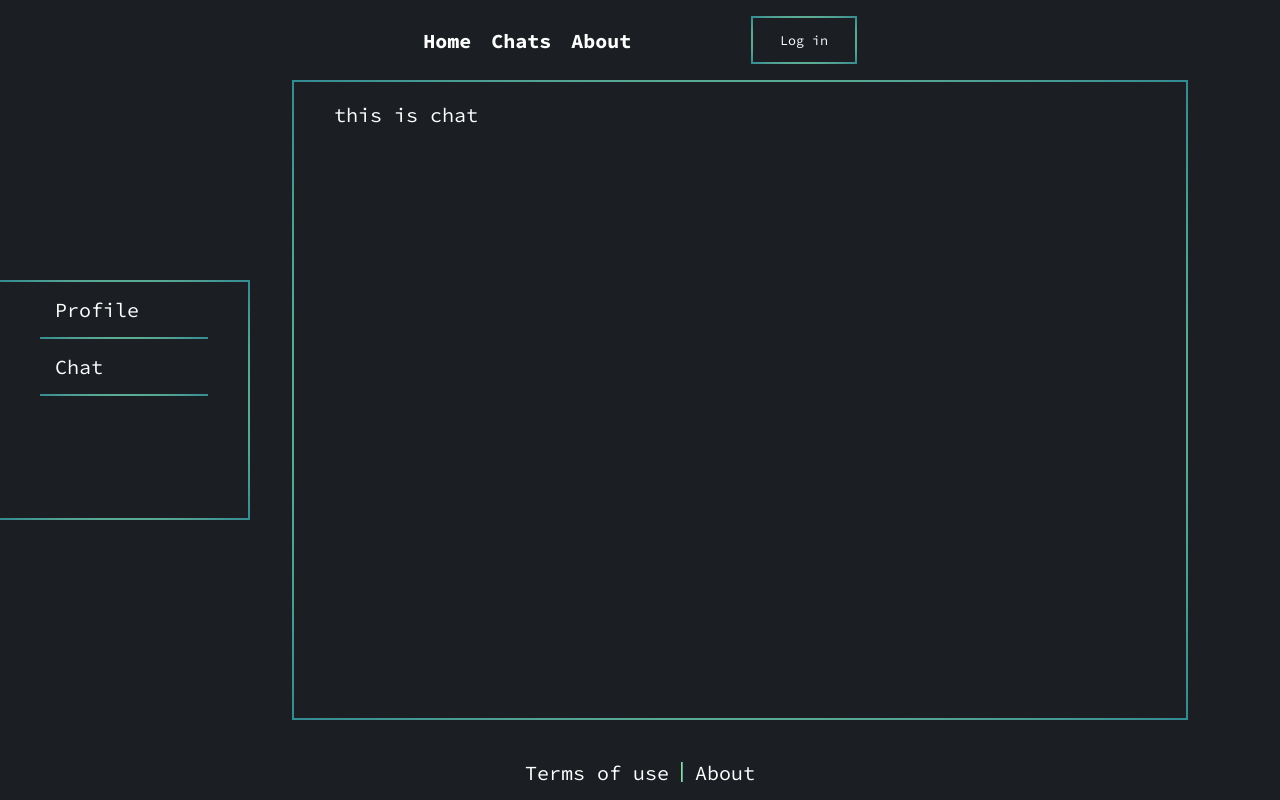
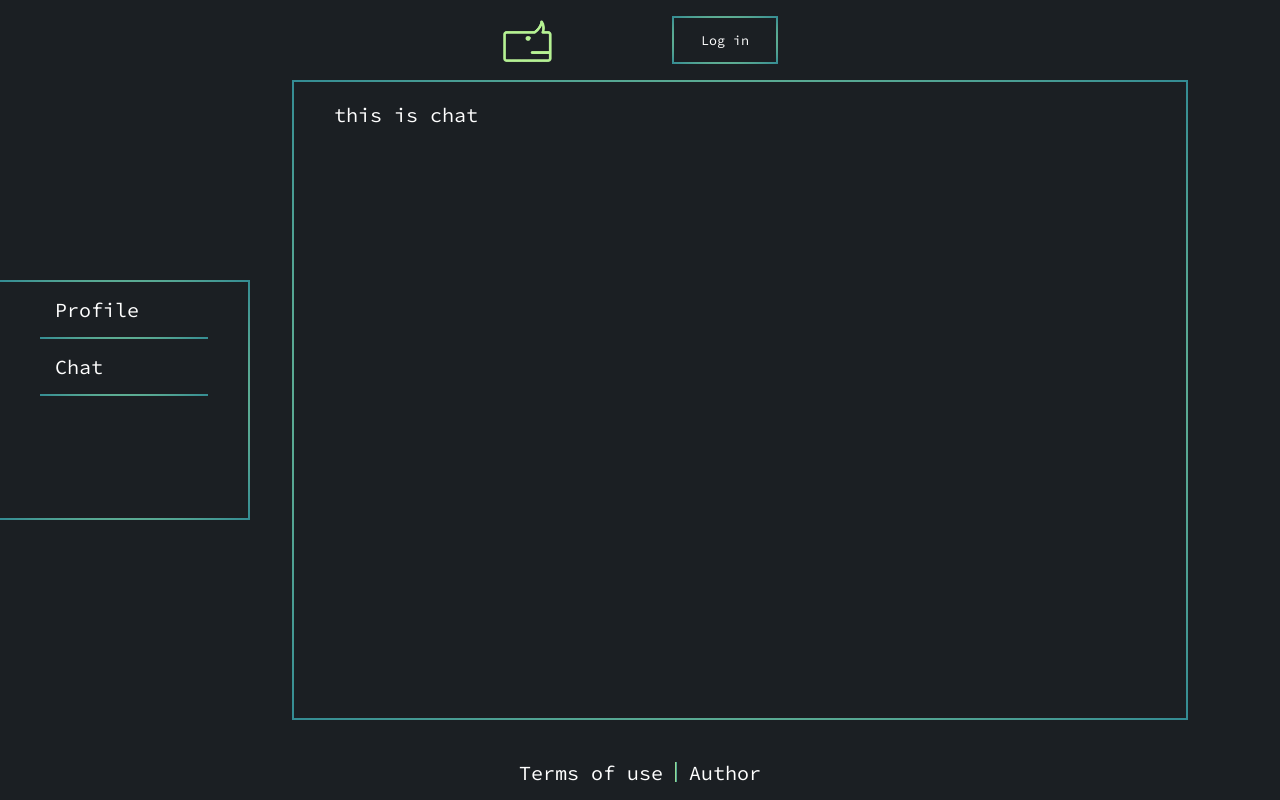
Before and after one commit to peles-taras/ZenithChat-frontend, a Vue app: page /chat in a window 1280 px wide. Built offline with nearby package versions, Linux system fonts and the light colour scheme.

Commit message:
Added Logo

```diff
--- a/src/components/FooterNav.vue
+++ b/src/components/FooterNav.vue
@@ -3,7 +3,7 @@
 <footer>
     <ul>
       <li> <a href="#">Terms of use</a></li>
-      <li> <a href="#">About</a> </li>
+      <li> <a href="#">Author</a> </li>
     </ul>
   </footer>
 
@@ -37,8 +37,8 @@ ul {
 footer li:not(:last-child):after {
   content: '';
   display: inline-block;
-  width: 2px; /* Adjust the width of your separator */
-  height: 1em; /* Adjust the height of your separator */
+  width: 2px;
+  height: 1em;
   margin: -0.1em 0.6em;
   background: linear-gradient(to right, #b6f492, #338b93);
   }
--- a/src/components/HeaderNav.vue
+++ b/src/components/HeaderNav.vue
@@ -1,10 +1,16 @@
 <template>
   <header>
-    <ul>
-      <li> <a href="#">Home</a> </li>
+    <div class="logo" @click="logoHandle">
+      <img src="../assets/logo.png" class="logo-img">
+    </div>
+    <div>
+      <p class="dots"></p>
+    </div>
+
+    <!-- <ul>
       <li> <a href="#">Chats</a> </li>
       <li> <a href="#">About</a> </li>
-    </ul>
+    </ul> -->
     <button class="button" @click="loginHandle" @mousemove="handleMouseMove"> Log in</button>
   </header>
 </template>
@@ -22,7 +28,12 @@ export default {
       instance.proxy.$router.push({ name: 'Login' });
     };
 
-    return { loginHandle };
+    const logoHandle = () => {
+      instance.proxy.$router.push({ name: 'Home' });
+    };
+
+
+    return { loginHandle, logoHandle };
   }
 };
 </script>
@@ -36,9 +47,9 @@ header {
   padding: 10px;
   display: flex;
   align-items: center;
-    justify-content: center;
-    flex-wrap: nowrap;
-    flex-direction: row;
+  justify-content: center;
+  flex-wrap: nowrap;
+  flex-direction: row;
 }
 
 ul {
@@ -63,4 +74,57 @@ a {
 button {
   margin-left: 100px;
 }
-</style>
+
+.logo {
+  cursor: pointer;
+  display: flex;
+}
+
+.logo-img {
+  object-fit: cover;
+  width: 50px;
+  height: 45px;
+}
+
+.dots {
+  margin-top: 15px;
+  width: 20px;
+}
+
+
+
+.dots:after {
+  content: ' .';
+  animation: dots 1s steps(5, end) infinite;
+}
+
+@keyframes dots {
+
+  0%,
+  20% {
+    color: rgba(0, 0, 0, 0);
+    text-shadow:
+      .25em 0 0 rgba(0, 0, 0, 0),
+      .5em 0 0 rgba(0, 0, 0, 0);
+  }
+
+  40% {
+    color: white;
+    text-shadow:
+      .25em 0 0 rgba(0, 0, 0, 0),
+      .5em 0 0 rgba(0, 0, 0, 0);
+  }
+
+  60% {
+    text-shadow:
+      .25em 0 0 white,
+      .5em 0 0 rgba(0, 0, 0, 0);
+  }
+
+  80%,
+  100% {
+    text-shadow:
+      .25em 0 0 white,
+      .5em 0 0 white;
+  }
+}</style>
```
Also changed, not shown: src/assets/logo.png.
